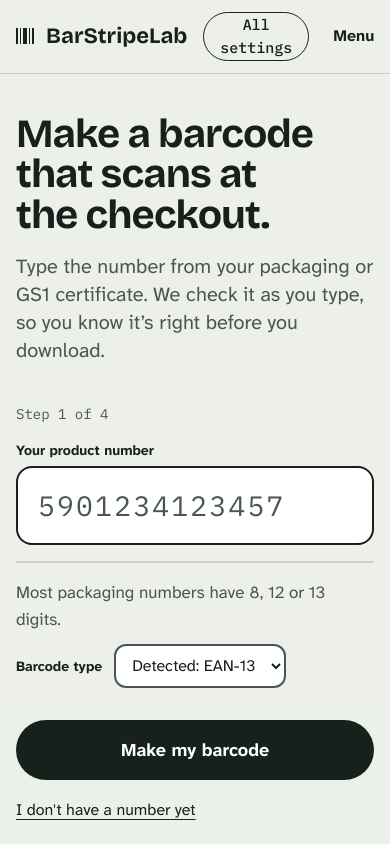
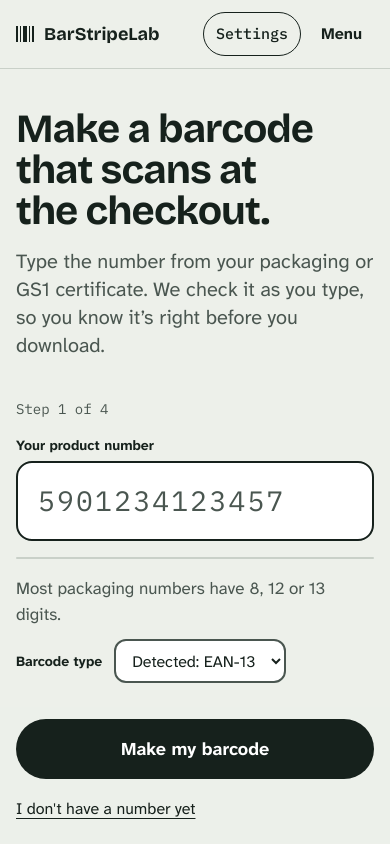
Before and after one commit to SUDARSHANCHAUDHARI/BarStripeLab, a Next.js app: page / in a window 390 px wide. Shown: the top 844 px of the page. Built offline with nearby package versions, Linux system fonts and the light colour scheme.

Commit message:
fix(header): no sideways scroll on phones (360-390 px)
Tighter gap and padding below sm, shorter 'Settings' label and an 18px
wordmark on phones; the header row was 16-22px wider than the viewport.

Co-Authored-By: Claude Opus 5.5 <noreply@anthropic.com>

```diff
--- a/app/components/SiteHeader.tsx
+++ b/app/components/SiteHeader.tsx
@@ -58,8 +58,8 @@ export default function SiteHeader() {
 
   return (
     <header className="border-b border-rule">
-      <div className="mx-auto flex max-w-6xl items-center gap-4 px-4 py-3 sm:px-6 lg:gap-8">
-        <Link href="/" className="flex items-center gap-2.5 font-display text-[22px] font-bold leading-none text-ink">
+      <div className="mx-auto flex max-w-6xl items-center gap-2 px-4 py-3 sm:gap-4 sm:px-6 lg:gap-8">
+        <Link href="/" className="flex shrink-0 items-center gap-2 font-display text-[18px] font-bold leading-none text-ink sm:gap-2.5 sm:text-[22px]">
           <svg viewBox="0 0 20 16" className="h-4 w-5" fill="currentColor" aria-hidden="true" focusable="false">
             <rect x="0" width="2" height="16" />
             <rect x="4" width="1" height="16" />
@@ -87,9 +87,11 @@ export default function SiteHeader() {
             type="button"
             onClick={() => openPanel("settings", router)}
             aria-keyshortcuts="/"
-            className="flex min-h-[44px] items-center gap-2 rounded-full border-[1.5px] border-ink px-4 font-mono text-[15px] font-medium text-ink hover:bg-card"
+            className="flex min-h-[44px] items-center gap-2 rounded-full border-[1.5px] border-ink px-3 font-mono text-[15px] font-medium text-ink hover:bg-card sm:px-4"
           >
-            All settings
+            {/* Short label on phones so the header fits 360 px without sideways scroll. */}
+            <span className="sm:hidden">Settings</span>
+            <span className="hidden sm:inline">All settings</span>
             <kbd className="hidden rounded-[5px] border border-b-2 border-rule bg-board px-1.5 py-0.5 text-[13px] sm:inline">/</kbd>
           </button>
           <button
@@ -97,7 +99,7 @@ export default function SiteHeader() {
             onClick={() => setMenuOpen((open) => !open)}
             aria-expanded={menuOpen}
             aria-controls="mobile-nav"
-            className="min-h-[44px] rounded-full px-4 text-base font-bold text-ink hover:bg-card lg:hidden"
+            className="min-h-[44px] rounded-full px-3 text-base font-bold text-ink hover:bg-card sm:px-4 lg:hidden"
           >
             Menu
           </button>
```
